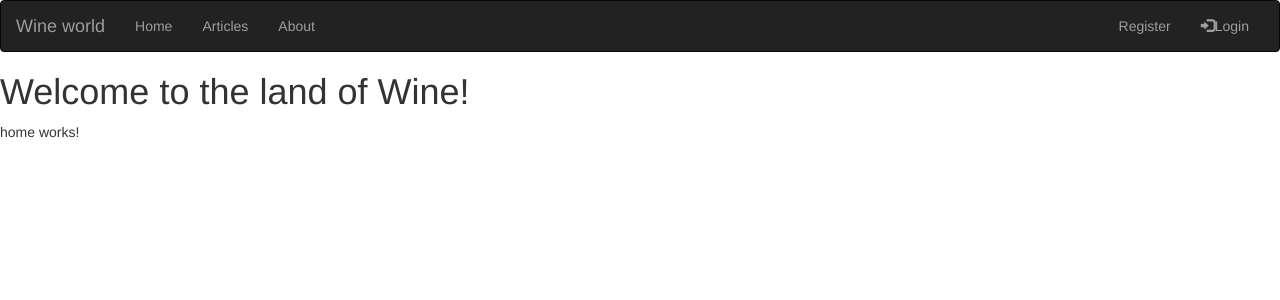
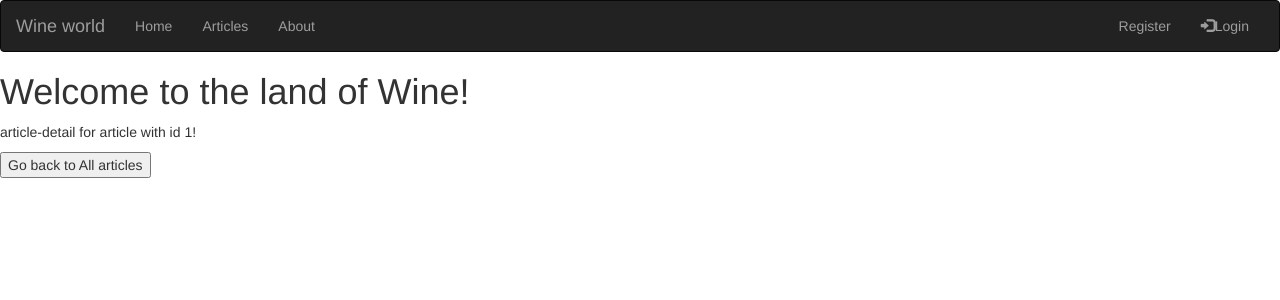
Before and after one commit to pepinho24/Wine-World, an Angular app: page /article/1 in a window 1280 px wide. Before the commit this address led to /. Shown: the top 300 px of the page. Built offline with nearby package versions, Linux system fonts and the light colour scheme.

Commit message:
Add Article list to article details page routing

```diff
--- a/src/app/app.module.ts
+++ b/src/app/app.module.ts
@@ -11,6 +11,7 @@ import { HomeComponent } from './components/home/home.component';
 import { NavbarComponent } from './components/navbar/navbar.component';
 import { RegisterComponent } from './components/register/register.component';
 import { LoginComponent } from './components/login/login.component';
+import { ArticleDetailComponent } from './components/article-detail/article-detail.component';
 
 @NgModule({
   declarations: [
@@ -20,7 +21,8 @@ import { LoginComponent } from './components/login/login.component';
     HomeComponent,
     NavbarComponent,
     RegisterComponent,
-    LoginComponent
+    LoginComponent,
+    ArticleDetailComponent
   ],
   imports: [
     BrowserModule,
--- /dev/null
+++ b/src/app/components/article-detail/article-detail.component.html
@@ -0,0 +1,6 @@
+<p>
+  article-detail for article with id {{articleId}}!
+</p>
+<p>
+  <button (click)="goToArticles()">Go back to All articles</button>
+</p>
--- /dev/null
+++ b/src/app/components/article-detail/article-detail.component.ts
@@ -0,0 +1,24 @@
+import { Component, OnInit } from '@angular/core';
+import { Router, ActivatedRoute, Params, RouterModule } from '@angular/router';
+import { routes } from '../../routes';
+
+@Component({
+  selector: 'app-article-detail',
+  templateUrl: './article-detail.component.html',
+  styleUrls: ['./article-detail.component.css']
+})
+export class ArticleDetailComponent implements OnInit {
+
+  articleId: number;
+
+  constructor( private route: ActivatedRoute,
+    private router: Router) { }
+
+  ngOnInit() {
+  this.route.params.subscribe(params => this.articleId = +params['id']);
+  }
+
+  goToArticles() {
+    this.router.navigate(['/articles']);
+  }
+}
--- a/src/app/components/articles-list/articles-list.component.html
+++ b/src/app/components/articles-list/articles-list.component.html
@@ -1,3 +1,8 @@
 <p>
   articles-list works!
 </p>
+<ul>
+  <li *ngFor='let articleId of articleIds'>
+     <a [routerLink]="['/article', articleId]">Go to details for article #{{ articleId }}</a>
+  </li>
+</ul>
--- a/src/app/components/articles-list/articles-list.component.ts
+++ b/src/app/components/articles-list/articles-list.component.ts
@@ -6,7 +6,7 @@ import { Component, OnInit } from '@angular/core';
   styleUrls: ['./articles-list.component.css']
 })
 export class ArticlesListComponent implements OnInit {
-
+  articleIds: number[] = [1, 2, 3];
   constructor() { }
 
   ngOnInit() {
--- a/src/app/routes.ts
+++ b/src/app/routes.ts
@@ -5,6 +5,7 @@ import { AboutComponent } from './components/about/about.component';
 import { HomeComponent } from './components/home/home.component';
 import { RegisterComponent } from './components/register/register.component';
 import { LoginComponent } from './components/login/login.component';
+import { ArticleDetailComponent } from './components/article-detail/article-detail.component';
 
 export const routes: ModuleWithProviders = RouterModule.forRoot([
     {
@@ -13,6 +14,9 @@ export const routes: ModuleWithProviders = RouterModule.forRoot([
     }, {
         path: 'articles',
         component: ArticlesListComponent
+    }, {
+        path: 'article/:id',
+        component: ArticleDetailComponent
     }, {
         path: 'about',
         component: AboutComponent
```
Also changed, not shown: src/app/components/article-detail/article-detail.component.css (added), 2 other files (tests, documents, lock files or other folders).
